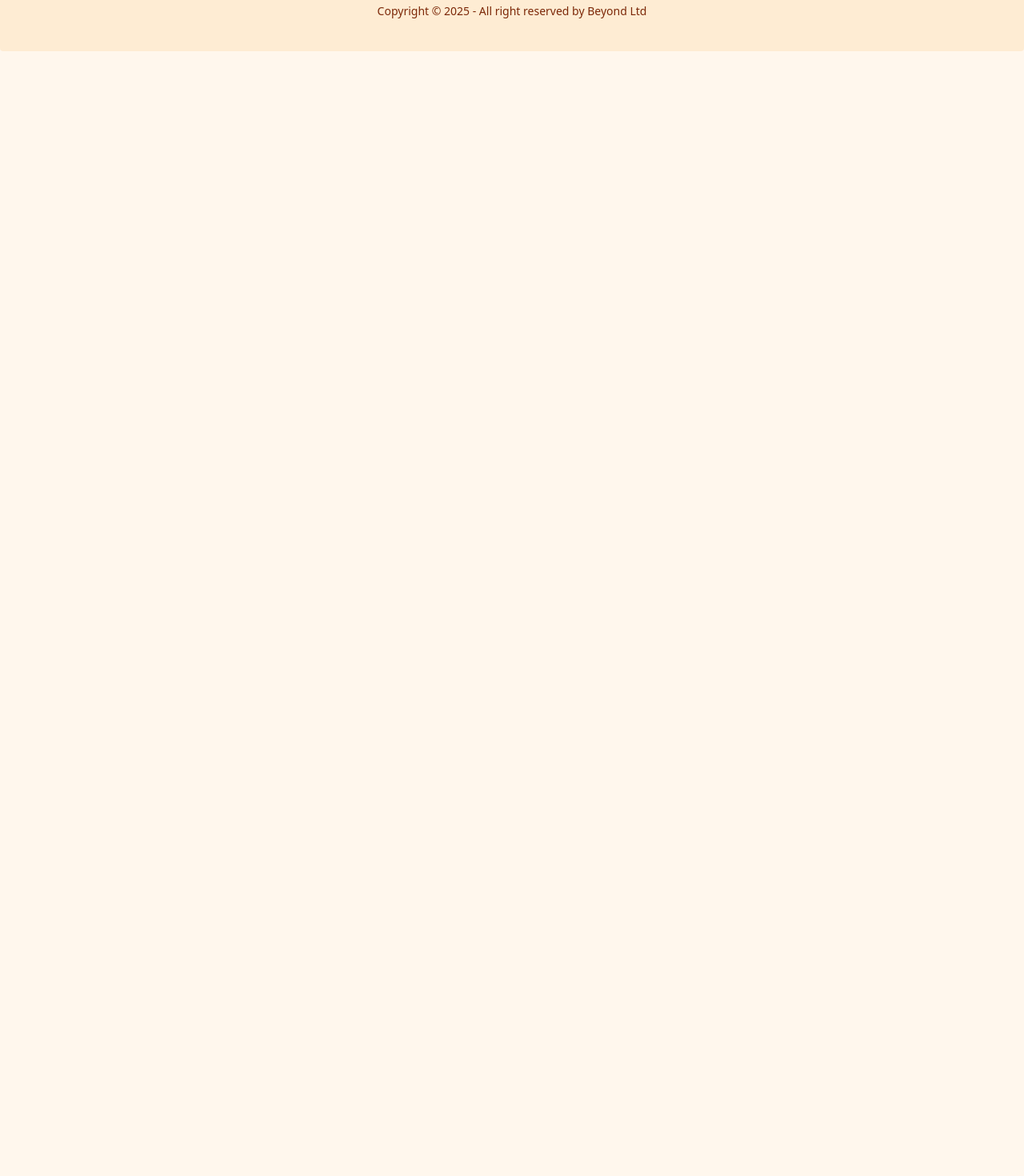
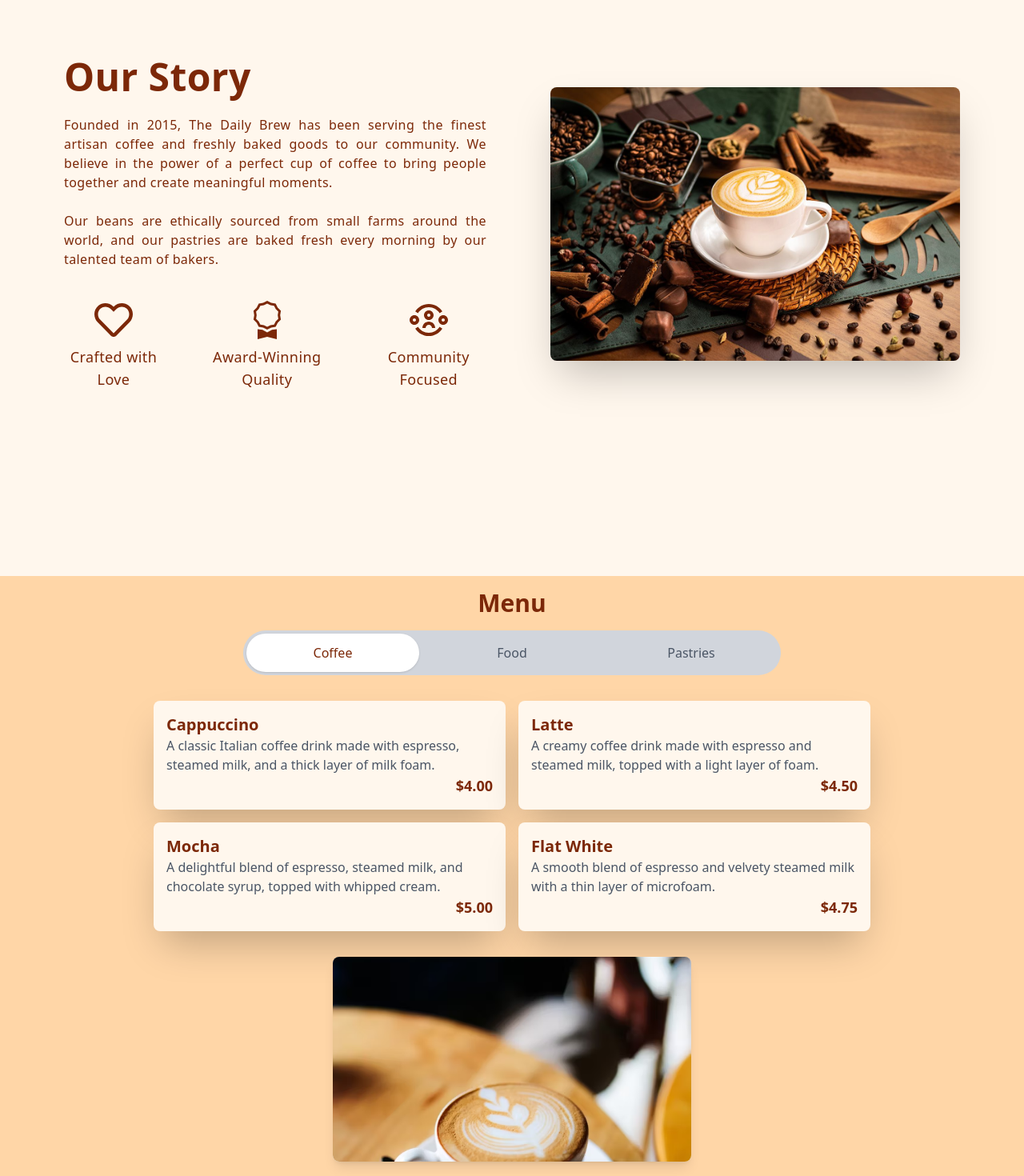
Before and after one commit to AungKoKoKhant-akkk/Cafe, a React (Vite) app: page / in a window 1280 px wide. Shown: the part 960-2430 px from the top of the page at 80% size. Before the commit the page ends 1024 px from the top, so only its background shows below. Built offline with nearby package versions, Linux system fonts and the light colour scheme.

Commit message:
menu at Home Page

```diff
--- a/src/components/Nav.jsx
+++ b/src/components/Nav.jsx
@@ -1,6 +1,8 @@
 import React, { useState, useEffect, use } from 'react'
 import { Link, useLocation } from 'react-router-dom'
 import { GiCoffeeCup } from "react-icons/gi";
+import { FaShoppingCart } from "react-icons/fa";
+
 
 function Nav() {
 
@@ -40,6 +42,10 @@ function Nav() {
                     <Link to="/about" className={`btn btn-ghost text-lg ${isTransparent ? 'text-yellow-200 hover:bg-green-500' : ' hover:bg-yellow-200 '}`}>About</Link>
                     <Link to="/menu" className={`btn btn-ghost text-lg ${isTransparent ? 'text-yellow-200 hover:bg-green-500' : ' hover:bg-yellow-200 '}`}>Menu</Link>
                     <Link to="/contact" className={`btn btn-ghost text-lg ${isTransparent ? 'text-yellow-200 hover:bg-green-500' : ' hover:bg-yellow-200 '}`}>Contact</Link>
+                    <Link to="/cart" className={`${isTransparent ? 'text-yellow-200 ' : '  '} indicator mt-2`}>
+                        <span className='indicator-item badge badge-secondary w-4 h-4'>6</span>
+                        <FaShoppingCart className='w-6 h-6' />
+                    </Link>
                 </div>
             </div>
         </nav >
--- a/src/data/MenuData.js
+++ b/src/data/MenuData.js
@@ -162,7 +162,7 @@ const MenuData = [
         price: "$3.00",
         description: "A flaky pastry filled with fruit preserves and topped with sweet glaze.",
         image: DanishPastry,
-        popular: false
+        popular: true
     },
     {
         id: 16,
--- a/src/pages/Home.jsx
+++ b/src/pages/Home.jsx
@@ -1,10 +1,14 @@
 import React from 'react'
 import Hero from '../components/Hero'
+import Story from './Story'
+import ShowingMenu from './ShowingMenu'
 
 function Home() {
     return (
         <div>
             <Hero />
+            <Story />
+            <ShowingMenu />
         </div>
     )
 }
--- /dev/null
+++ b/src/pages/ShowingMenu.jsx
@@ -0,0 +1,94 @@
+import React from 'react'
+import MenuData from '../data/MenuData';
+import { useState } from 'react';
+
+function ShowingMenu() {
+
+    const [categories, setCategories] = useState('Coffee');
+    const [selectedItem, setSelectedItem] = useState(null);
+
+    const filterMenuItem = MenuData.filter(item => item.category === categories && item.popular === true);
+
+    return (
+        <div className='  p-4 mt-20 min-h-screen bg-base-300'>
+            <h1 className='text-3xl font-bold mb-4 text-center'>Menu</h1>
+            {/* Tap Buttons */}
+            <div className='  mb-8'>
+                {/* Tap Buttons Inside Rounded box */}
+                <div className='bg-gray-300 rounded-full max-w-2xl mx-auto  mb-8 p-1  '>
+                    <div className='flex gap-2'>
+                        <button
+                            onClick={() => setCategories('Coffee')}
+                            className={`flex-1 py-3 px-6 rounded-full cursor-pointer font-medium transition-colors ${categories === 'Coffee'
+                                ? 'bg-white shadow'
+                                : 'bg-transparent text-gray-600 hover:text-gray-900'
+                                }`}
+                        >
+                            Coffee
+                        </button>
+                        <button
+                            onClick={() => setCategories('Food')}
+                            className={`flex-1 py-3 px-6 rounded-full font-medium transition-colors cursor-pointer ${categories === 'Food'
+                                ? 'bg-white  shadow'
+                                : 'bg-transparent text-gray-600 hover:text-gray-900'
+                                }`}
+                        >
+                            Food
+                        </button>
+                        <button
+                            onClick={() => setCategories('Pastries')}
+                            className={`flex-1 py-3 px-6 rounded-full cursor-pointer font-medium transition-colors ${categories === 'Pastries'
+                                ? 'bg-white  shadow'
+                                : 'bg-transparent text-gray-600 hover:text-gray-900'
+                                }`}
+                        >
+                            Pastries
+                        </button>
+                    </div>
+                </div>
+            </div>
+
+            {/* Card Grid */}
+            <div className='grid grid-cols-2 gap-4 mb-8 max-w-4xl mx-auto'>
+                {filterMenuItem.slice(0, 4).map((item) => (
+                    <div key={item.id} onClick={() => setSelectedItem(item)}
+                        className='border p-4 rounded-lg shadow-2xl bg-base-100 border-none cursor-pointer transition-all hover:scale-105 '>
+                        <h2 className='text-xl font-bold'>{item.name}</h2>
+                        <p className='text-gray-600'>{item.description}</p>
+                        <span className='text-lg font-semibold flex justify-end'>{item.price}</span>
+                    </div>
+                ))}
+            </div>
+
+            {/* Featured Image */}
+            {/* Featured Image - Shows clicked item */}
+            {selectedItem ? (
+                <div className="max-w-md mx-auto">
+                    <div className="bg-white rounded-lg shadow-lg overflow-hidden">
+                        <img
+                            src={selectedItem.image}
+                            alt={selectedItem.name}
+                            className="w-full h-64 object-cover"
+                        />
+
+                    </div>
+                </div>
+            ) : filterMenuItem.length > 0 ? (
+                <div className="max-w-md mx-auto">
+                    <div className="bg-white rounded-lg shadow-lg overflow-hidden">
+                        <img
+                            src={filterMenuItem[0].image}
+                            alt={filterMenuItem[0].name}
+                            className="w-full h-64 object-cover"
+                        />
+                    </div>
+                </div>
+            ) : null}
+
+        </div>
+
+
+    )
+}
+
+export default ShowingMenu
--- /dev/null
+++ b/src/pages/Story.jsx
@@ -0,0 +1,50 @@
+import React from 'react'
+import CoffeeStory from '../assets/ourStory.jpg'
+import { FaRegHeart } from "react-icons/fa";
+import { BsAward } from "react-icons/bs";
+import { RiUserCommunityLine } from "react-icons/ri";
+
+
+
+
+function Story() {
+    return (
+        <div className="hero min-h-screen bg-base-100 ">
+            <div className="hero-content flex-col lg:flex-row-reverse px-20 mt-20 gap-20 tracking-wide text-justify">
+                <img
+                    src={CoffeeStory}
+                    className="max-w-lg rounded-lg shadow-2xl"
+                />
+                <div>
+                    <h1 className="text-5xl font-bold">Our Story</h1>
+                    <p className="py-6">
+                        Founded in 2015, The Daily Brew has been serving the finest artisan coffee and freshly baked goods to our community. We believe in the power of a perfect cup of coffee to bring people together and create meaningful moments.
+                        <br />
+                        <br />
+                        Our beans are ethically sourced from small farms around the world, and our pastries are baked fresh every morning by our talented team of bakers.
+                    </p>
+                    <div className='flex flex-row gap-12 '>
+                        <div className='flex flex-col justify-center items-center text-center '>
+                            <FaRegHeart className='text-5xl  mt-4 mb-2' />
+                            <span className='text-lg'>Crafted with Love</span>
+                        </div>
+
+                        <div className='flex flex-col justify-center items-center text-center'>
+                            <BsAward className='text-5xl  mt-4 mb-2' />
+                            <span className='text-lg'>Award-Winning Quality</span>
+                        </div>
+
+                        <div className='flex flex-col justify-center items-center text-center'>
+                            <RiUserCommunityLine className='text-5xl  mt-4 mb-2' />
+                            <span className='text-lg'>Community Focused</span>
+                        </div>
+                    </div>
+
+                </div>
+
+            </div>
+        </div>
+    )
+}
+
+export default Story
```
Also changed, not shown: src/assets/ourStory.jpg (added).
